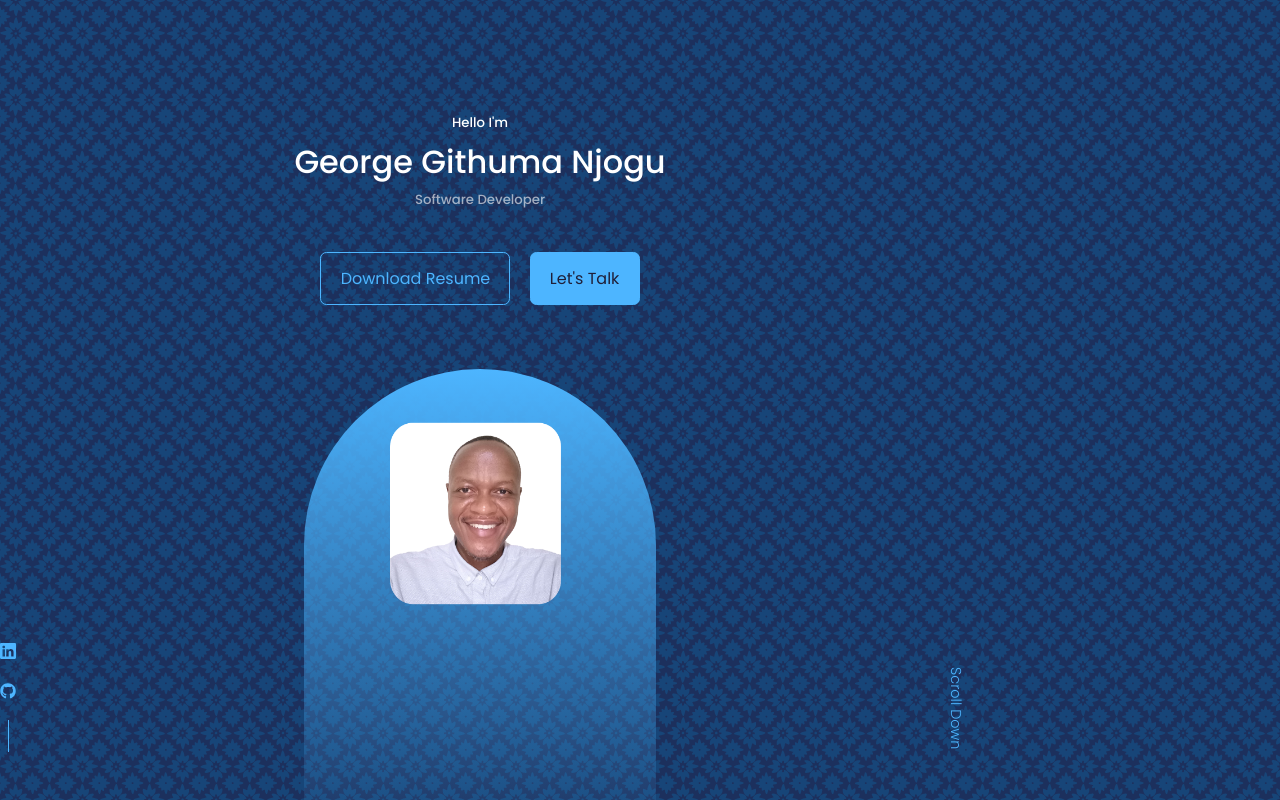
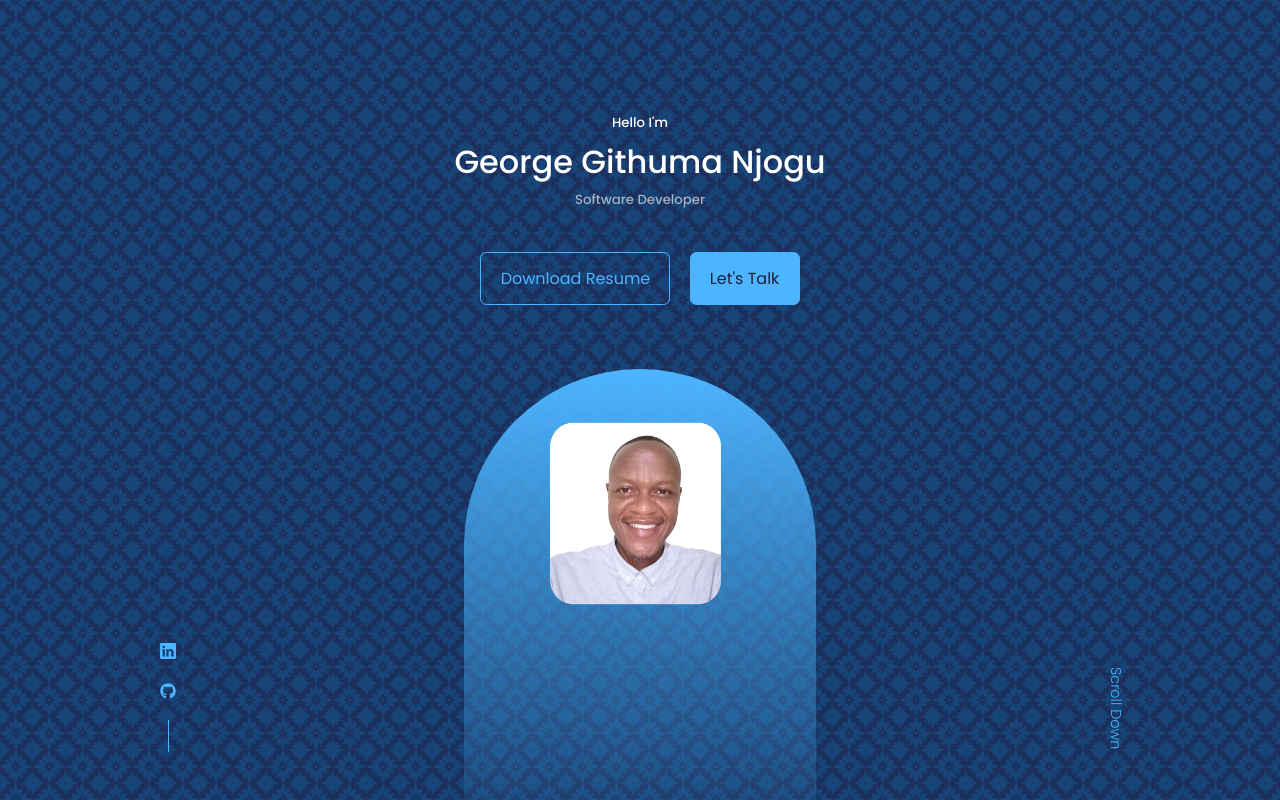
Before and after one commit to Gitthuma/george-githuma-portfolio-website, a React (Create React App) app: page / in a window 1280 px wide. Shown: the top 800 px of the page. Built offline with nearby package versions, Linux system fonts and the light colour scheme.

Commit message:
Removed comma in margin for container class

```diff
--- a/src/index.css
+++ b/src/index.css
@@ -58,7 +58,7 @@ body {
 /*Add margin to container class*/
 /*Apply container width*/
 .container {
-    margin: 0, auto;
+    margin: 0 auto;
     width: var(--container-width-lg);
 }
 
```
